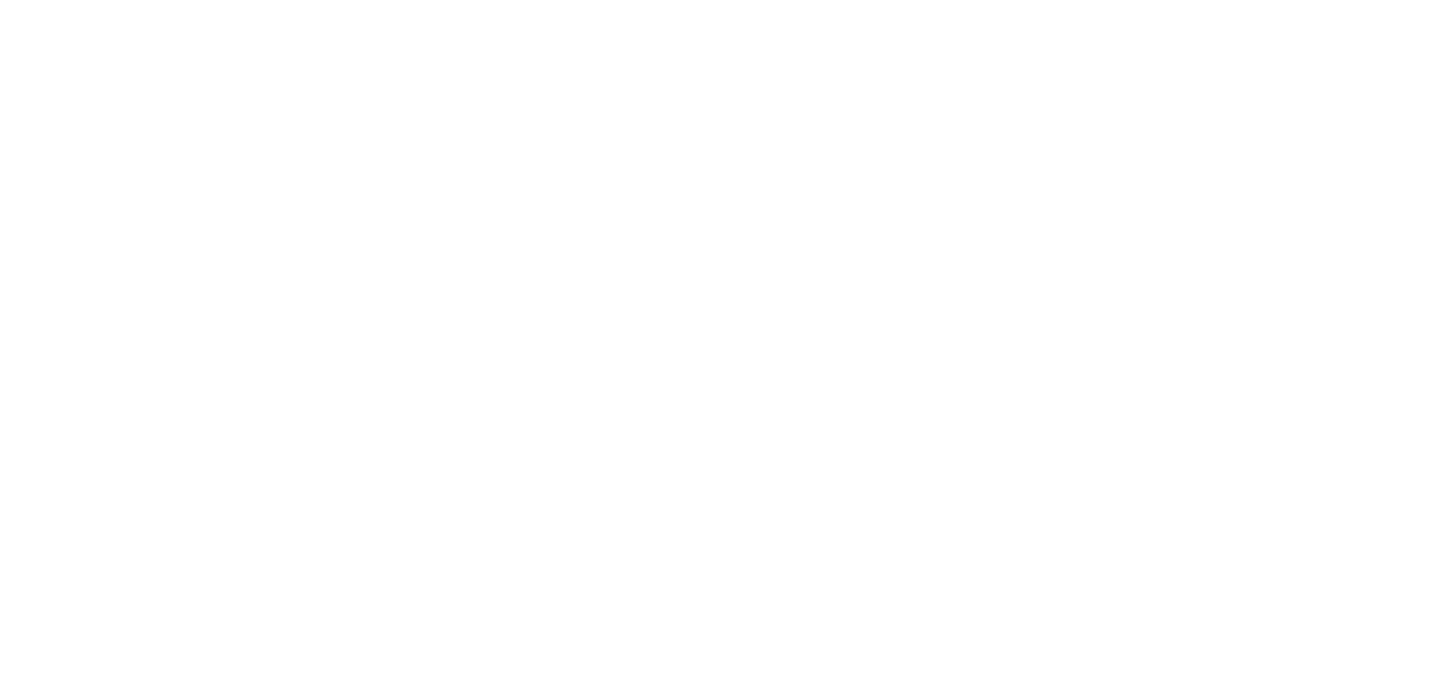
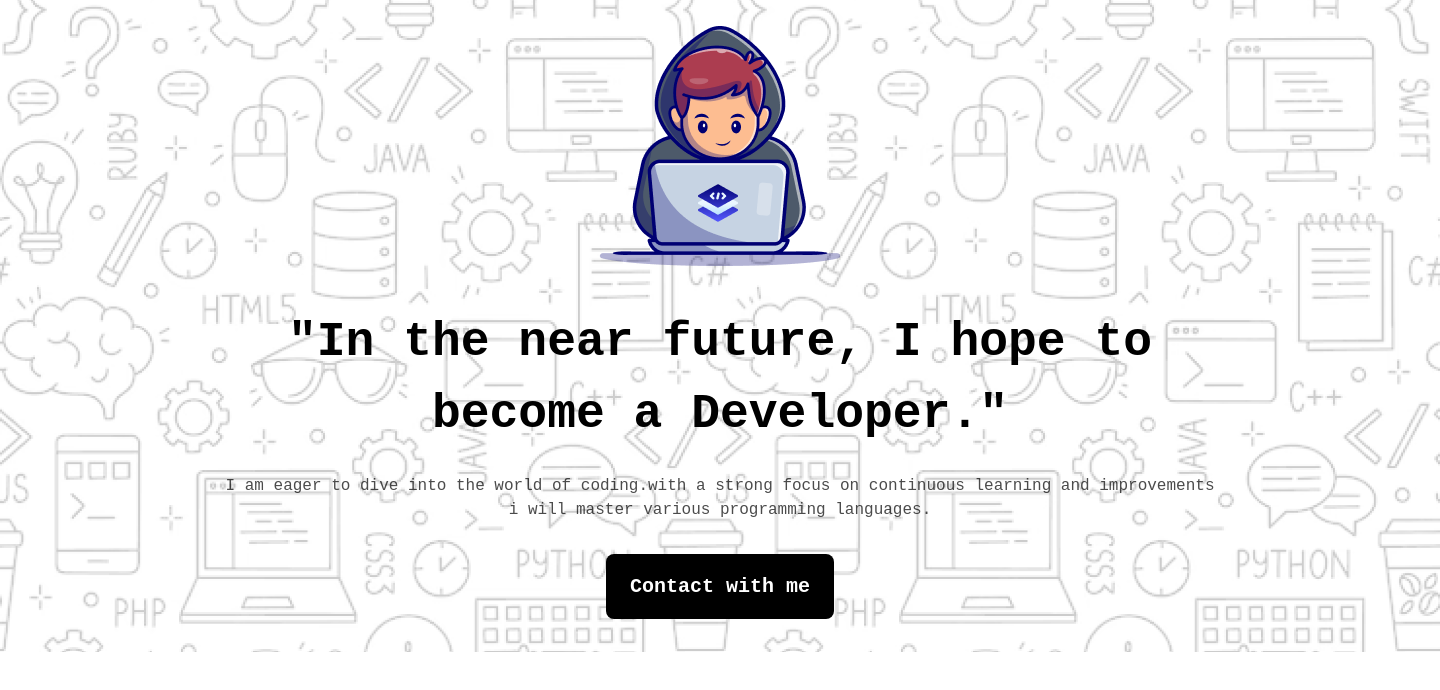
Before and after one commit to iamemon21/assignment-1, a plain HTML site: page index.html in a window 1280 px wide. Shown: the whole page, 1440 px wide, since content can reach past the window. Drawn offline with Linux system fonts and the light colour scheme; a web font is replaced by a local one.

Commit message:
hero-section-complete

```diff
--- a/index.html
+++ b/index.html
@@ -1,5 +1,6 @@
 <!DOCTYPE html>
 <html lang="en">
+
 <head>
     <meta charset="UTF-8">
     <meta name="viewport" content="width=device-width, initial-scale=1.0">
@@ -7,12 +8,23 @@
     <link rel="stylesheet" href="styles/style.css">
     <link rel="shortcut icon" href="assets/icon.jpg" type="image/x-icon">
 </head>
+
 <body>
     <main>
+        <!-- hero-section-start -->
+        <section id="hero">
+            <div class="hero-content">
+                <img src="assets/Group.png" alt="image not found">
+                <h1 class="hero-title">"In the near future, I hope to become a Developer."</h1>
+                <p class="hero-description"> I am eager to dive into the world of coding.with a strong focus on
+                    continuous learning and improvements i will master various programming languages.</p>
+                <a href="#footer"><button class="hero-btn">Contact with me</button></a>
+            </div>
+        </section>
+        <!-- hero-section-end -->
 
     </main>
-    <footer>
+    <footer></footer>
+</body>
 
-    </footer>
-</body>
 </html>
--- a/styles/style.css
+++ b/styles/style.css
@@ -8,3 +8,50 @@
 body {
     font-family: "Azeret Mono", monospace;
 }
+
+/* hero-section-styles */
+#hero {
+    background-image: url(../assets/Hero-bg.png);
+    display: flex;
+    justify-content: center;
+    text-align: center;
+    margin: 0 auto;
+    margin-bottom: 50px;
+    line-height: 1.5;
+    width: 1440px;
+    height: 652px;
+
+}
+
+.hero-title {
+    font-size: 48px;
+    font-weight: 800;
+    margin-top: 32px;
+}
+
+.hero-description {
+    font-size: 16px;
+    opacity: 70%;
+    margin-top: 24px;
+    margin-bottom: 32px;
+}
+
+.hero-btn {
+    font-size: 20px;
+    font-weight: 600;
+    padding: 21px 24px;
+    border-radius: 8px;
+    color: white;
+    background-color: black;
+    border: none;
+    font-family: "Azeret Mono", monospace;
+
+
+}
+
+.hero-content {
+    width: 998px;
+    margin: 26px 0 45px 0;
+}
+
+/* hero-section-end */
```
